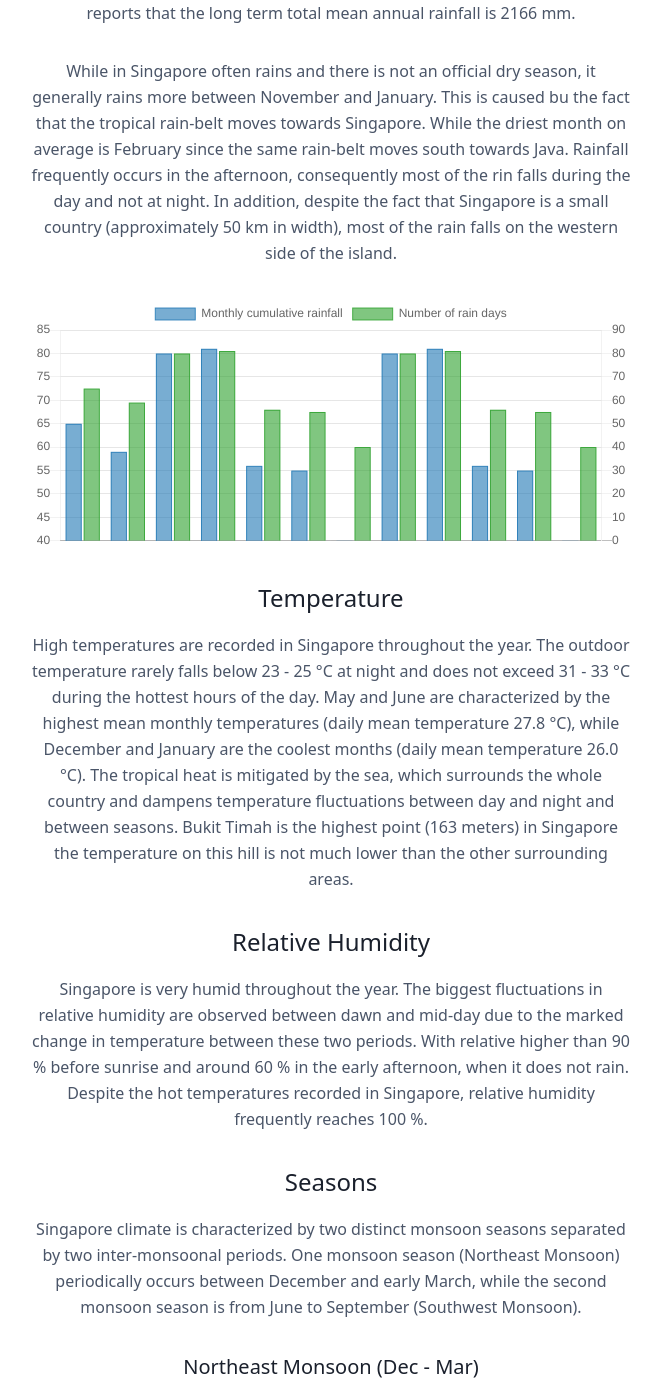
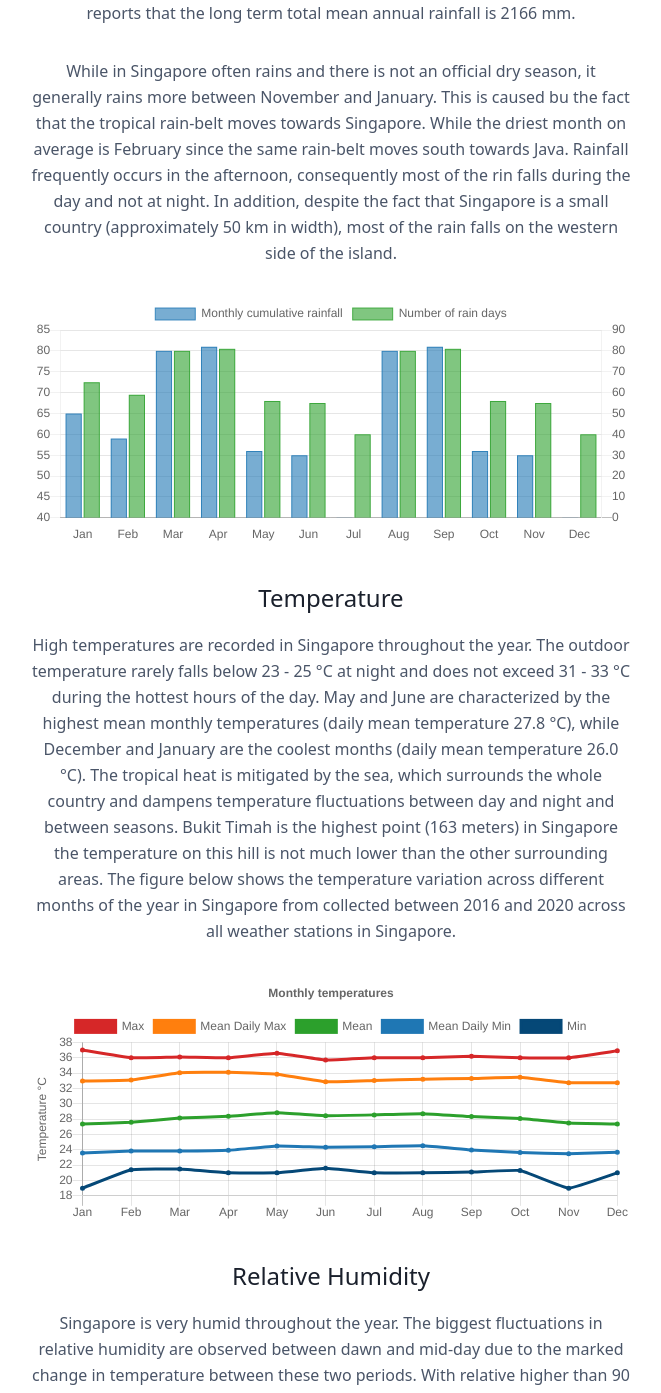
Before and after one commit to FedericoTartarini/air-quality-weather-sg, a React (Create React App) app: page /climate in a window 1280 px wide. Shown: the part 775-2168 px from the top of the page, without its empty margins (309-970 px from the left). Built offline with nearby package versions, Linux system fonts and the light colour scheme; no server answers.

Commit message:
* added xlabels BarChartRainFall.js * added LineChartTemperature.js

```diff
--- a/src/Components/BarChartRainFall.js
+++ b/src/Components/BarChartRainFall.js
@@ -2,7 +2,7 @@ import React from "react";
 
 import { Bar } from "react-chartjs-2";
 
-function BarChartRainFall(props) {
+function BarChartRainFall() {
   const { innerWidth: width } = window;
 
   let chartHeight;
@@ -14,18 +14,18 @@ function BarChartRainFall(props) {
 
   const data = {
     labels: [
-      "January",
-      "February",
-      "March",
-      "April",
+      "Jan",
+      "Feb",
+      "Mar",
+      "Apr",
       "May",
-      "June",
-      "July",
-      "August",
-      "September",
-      "October",
-      "November",
-      "December",
+      "Jun",
+      "Jul",
+      "Aug",
+      "Sep",
+      "Oct",
+      "Nov",
+      "Dec",
     ],
     datasets: [
       {
@@ -63,10 +63,10 @@ function BarChartRainFall(props) {
               gridLines: {
                 display: false,
                 drawOnChartArea: false,
-                drawTicks: false,
+                drawTicks: true,
               },
               ticks: {
-                display: false,
+                display: true,
               },
             },
           ],
--- a/src/Components/LineChart.js
+++ b/src/Components/LineChartPollutants.js
@@ -4,7 +4,7 @@ import { Line } from "react-chartjs-2";
 import Loader from "./Loader";
 import { MapNamePollutants } from "../Functions/Utils";
 
-function LineChart({ data, pollutants, stationName, footNote }) {
+function LineChartPollutants({ data, pollutants, stationName, footNote }) {
   const { innerWidth: width } = window;
 
   let chartHeight;
@@ -137,6 +137,9 @@ function LineChart({ data, pollutants, stationName, footNote }) {
                       fontColor: "#FF0000",
                     },
                   },
+                  gridLines: {
+                    display: false,
+                  },
                 },
               ],
               yAxes: [
@@ -164,4 +167,4 @@ function LineChart({ data, pollutants, stationName, footNote }) {
   return <div>{content}</div>;
 }
 
-export default LineChart;
+export default LineChartPollutants;
--- /dev/null
+++ b/src/Components/LineChartTemperature.js
@@ -0,0 +1,158 @@
+import React from "react";
+
+import { Line } from "react-chartjs-2";
+
+const data = {
+  labels: [
+    "Jan",
+    "Feb",
+    "Mar",
+    "Apr",
+    "May",
+    "Jun",
+    "Jul",
+    "Aug",
+    "Sep",
+    "Oct",
+    "Nov",
+    "Dec",
+  ],
+  datasets: [
+    {
+      label: "Max",
+      fill: false,
+      lineTension: 0.1,
+      backgroundColor: "#d62728",
+      borderColor: "#d62728",
+      borderCapStyle: "butt",
+      pointBorderWidth: 3,
+      pointHoverRadius: 5,
+      pointRadius: 1,
+      pointHitRadius: 10,
+      data: [37, 36, 36.1, 36, 36.6, 35.7, 36, 36, 36.2, 36, 36, 36.9],
+    },
+    {
+      label: "Mean Daily Max",
+      fill: false,
+      lineTension: 0.1,
+      backgroundColor: "#ff7f0e",
+      borderColor: "#ff7f0e",
+      borderCapStyle: "butt",
+      pointBorderWidth: 3,
+      pointHoverRadius: 5,
+      pointRadius: 1,
+      pointHitRadius: 10,
+      data: [
+        32.95322581,
+        33.09099099,
+        34.05887097,
+        34.11623932,
+        33.85367647,
+        32.86833333,
+        33.02916667,
+        33.2,
+        33.29166667,
+        33.45564516,
+        32.75304348,
+        32.725,
+      ],
+    },
+    {
+      label: "Mean",
+      fill: false,
+      lineTension: 0.1,
+      backgroundColor: "#2ca02c",
+      borderColor: "#2ca02c",
+      borderCapStyle: "butt",
+      pointBorderWidth: 3,
+      pointHoverRadius: 5,
+      pointRadius: 1,
+      pointHitRadius: 10,
+      data: [
+        27.35555022,
+        27.59824224,
+        28.13369238,
+        28.37875302,
+        28.81499024,
+        28.4526116,
+        28.55327267,
+        28.70750286,
+        28.32889852,
+        28.07152723,
+        27.48906416,
+        27.35376721,
+      ],
+    },
+    {
+      label: "Mean Daily Min",
+      fill: false,
+      lineTension: 0.1,
+      backgroundColor: "#1f77b4",
+      borderColor: "#1f77b4",
+      borderCapStyle: "butt",
+      pointBorderWidth: 3,
+      pointHoverRadius: 5,
+      pointRadius: 1,
+      pointHitRadius: 10,
+      data: [
+        23.57741935,
+        23.84954955,
+        23.83467742,
+        23.93504274,
+        24.51029412,
+        24.34416667,
+        24.4025,
+        24.51612903,
+        23.96416667,
+        23.65,
+        23.48608696,
+        23.66935484,
+      ],
+    },
+    {
+      label: "Min",
+      fill: false,
+      lineTension: 0.1,
+      backgroundColor: "#054877",
+      borderColor: "#054877",
+      borderCapStyle: "butt",
+      pointBorderWidth: 3,
+      pointHoverRadius: 5,
+      pointRadius: 1,
+      pointHitRadius: 10,
+      data: [19, 21.4, 21.5, 21, 21, 21.6, 21, 21, 21.1, 21.3, 19, 21],
+    },
+  ],
+};
+
+function LineChartTemperature() {
+  const { innerWidth: width } = window;
+
+  let chartHeight;
+  if (width > 500) {
+    chartHeight = 125;
+  } else {
+    chartHeight = 250;
+  }
+  return (
+    <Line
+      data={data}
+      height={chartHeight}
+      options={{
+        title: { display: true, text: "Monthly temperatures" },
+        scales: {
+          yAxes: [
+            {
+              scaleLabel: {
+                display: true,
+                labelString: "Temperature °C",
+              },
+            },
+          ],
+        },
+      }}
+    />
+  );
+}
+
+export default LineChartTemperature;
--- a/src/Views/ChartsView.js
+++ b/src/Views/ChartsView.js
@@ -1,5 +1,5 @@
 import React, { useEffect, useState } from "react";
-import LineChart from "../Components/LineChart";
+import LineChartPollutants from "../Components/LineChartPollutants";
 import TableIndicesCategories from "../Components/TableIndicesCategories";
 import { ClosestStation } from "../Functions/Utils";
 import Loader from "../Components/Loader";
@@ -44,7 +44,7 @@ function ChartsView({ data, locationUser }) {
             setValue={setStationName}
           />
         </div>
-        <LineChart
+        <LineChartPollutants
           data={data}
           pollutants={["pm10_sub_index", "pm25_sub_index", "no2_one_hour_max"]}
           stationName={stationName}
@@ -53,7 +53,7 @@ function ChartsView({ data, locationUser }) {
             "** computed on 24-hour average Particulate Matter (PM) 2.5 reading (µg/m3)",
           ]}
         />
-        <LineChart
+        <LineChartPollutants
           data={data}
           pollutants={["o3_sub_index", "co_sub_index", "so2_sub_index"]}
           stationName={stationName}
--- a/src/Views/WikiClimate.js
+++ b/src/Views/WikiClimate.js
@@ -1,6 +1,7 @@
 import React from "react";
 import { Helmet } from "react-helmet";
 import BarChartRainFall from "../Components/BarChartRainFall";
+import LineChartTemperature from "../Components/LineChartTemperature";
 
 function WikiClimate() {
   return (
@@ -77,8 +78,14 @@ function WikiClimate() {
             dampens temperature fluctuations between day and night and between
             seasons. Bukit Timah is the highest point (163 meters) in Singapore
             the temperature on this hill is not much lower than the other
-            surrounding areas.
+            surrounding areas. The figure below shows the temperature variation
+            across different months of the year in Singapore from collected
+            between 2016 and 2020 across all weather stations in Singapore.
           </p>
+          <div className="mb-8 container">
+            <LineChartTemperature />
+          </div>
+
           <h1 className="text-2xl mb-4 font-medium text-gray-900">
             Relative Humidity
           </h1>
```
